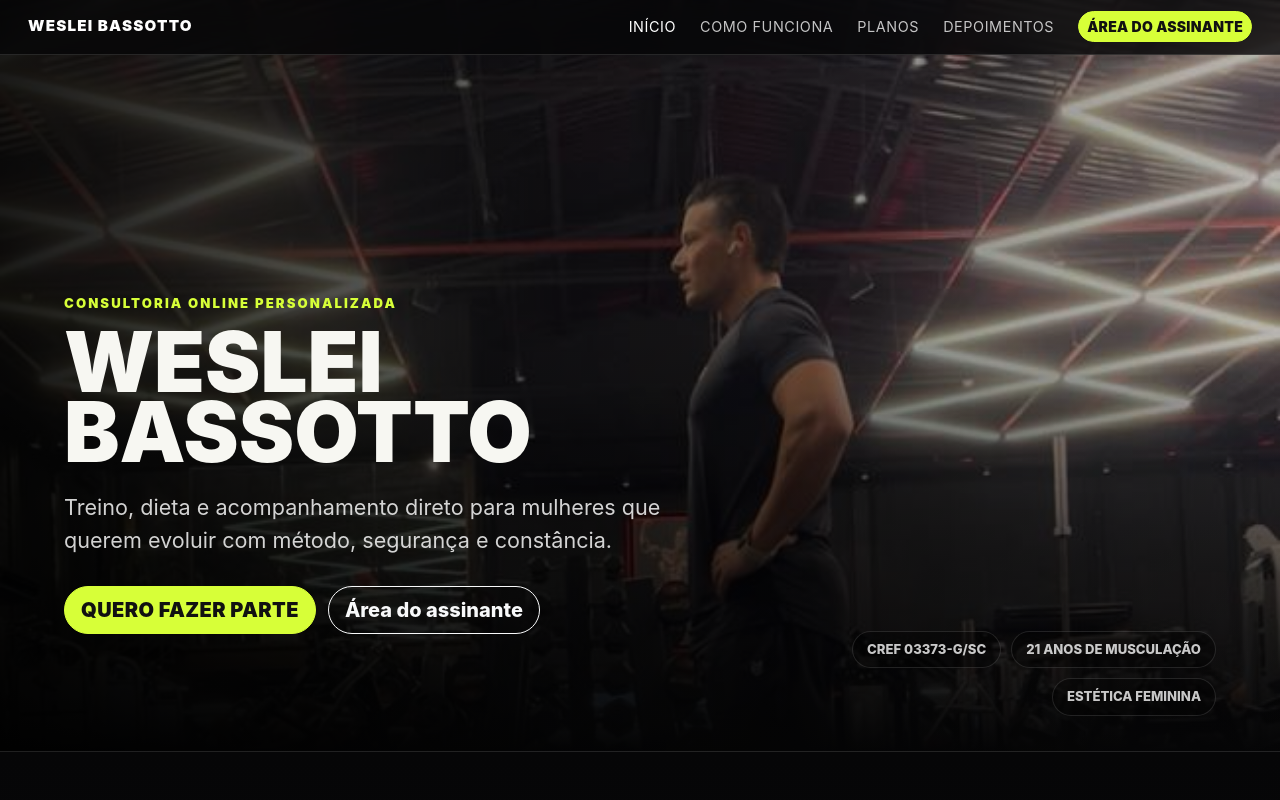
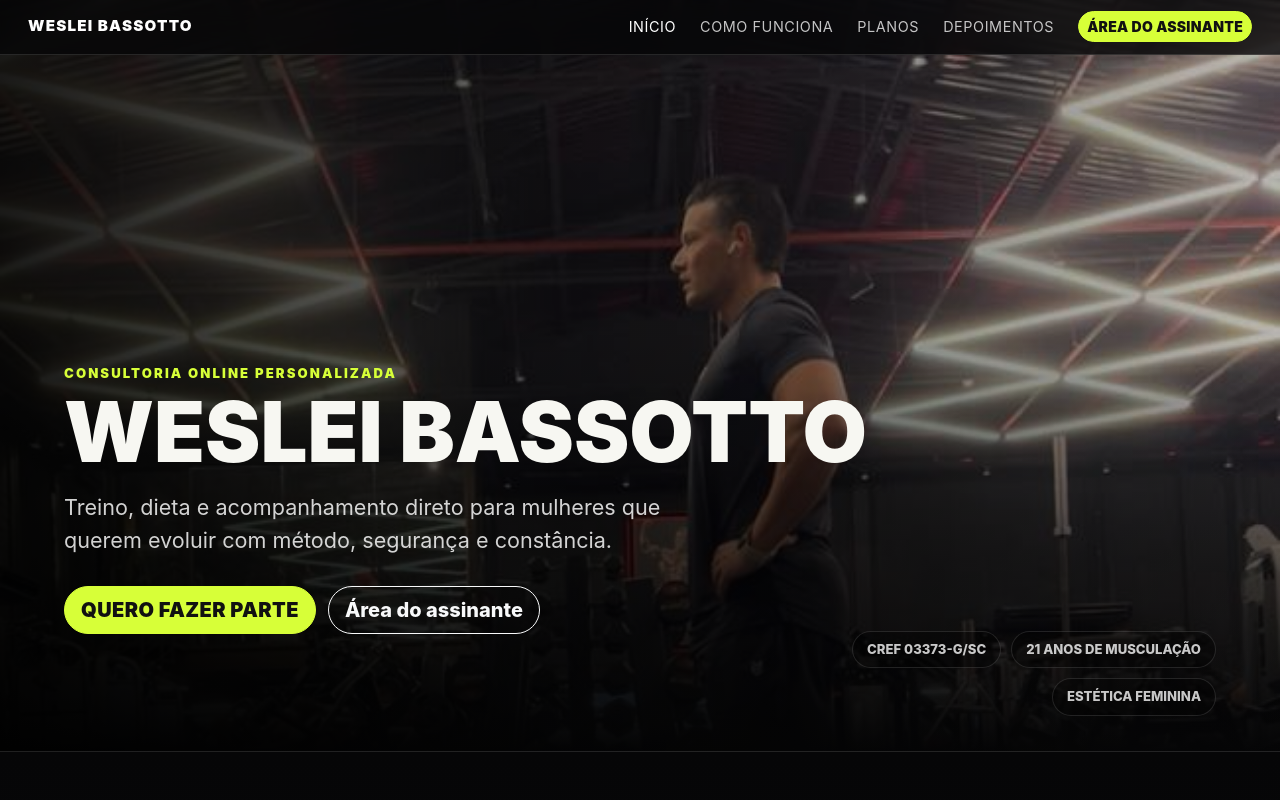
Before and after one commit to HenriqueBuzin/weslei-bassotto, a React (Vite) app in the folder frontend/: page / in a window 1280 px wide. Shown: the top 800 px of the page. Built offline with nearby package versions, Linux system fonts and the light colour scheme; no server answers.

Commit message:
Update main.css

```diff
--- a/frontend/src/main.css
+++ b/frontend/src/main.css
@@ -129,12 +129,14 @@ a {
 
 .hero-copy h1 {
   margin: 0;
-  max-width: 760px;
+  max-width: min(100vw - 120px, 920px);
   font-size: clamp(2.7rem, 6.8vw, 5.2rem) !important;
   line-height: 0.84;
   font-weight: 950;
   text-transform: uppercase;
-  overflow-wrap: anywhere;
+  overflow-wrap: normal;
+  word-break: keep-all;
+  white-space: nowrap;
 }
 
 .hero-copy h1 span {
@@ -698,6 +700,7 @@ input:-webkit-autofill:focus {
     font-size: clamp(1.85rem, 8.8vw, 2.6rem) !important;
     line-height: 0.9;
     margin-top: 80px;
+    white-space: normal;
   }
 
   .hero-copy h1 span {
```
